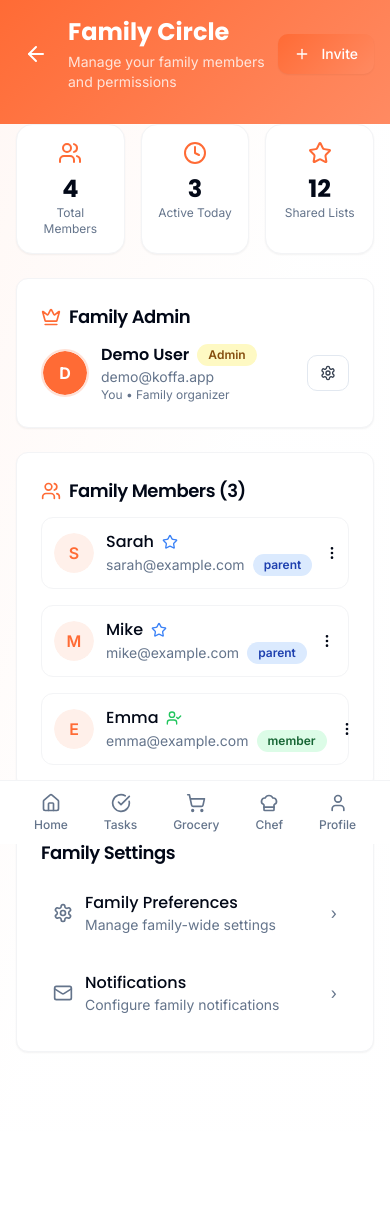
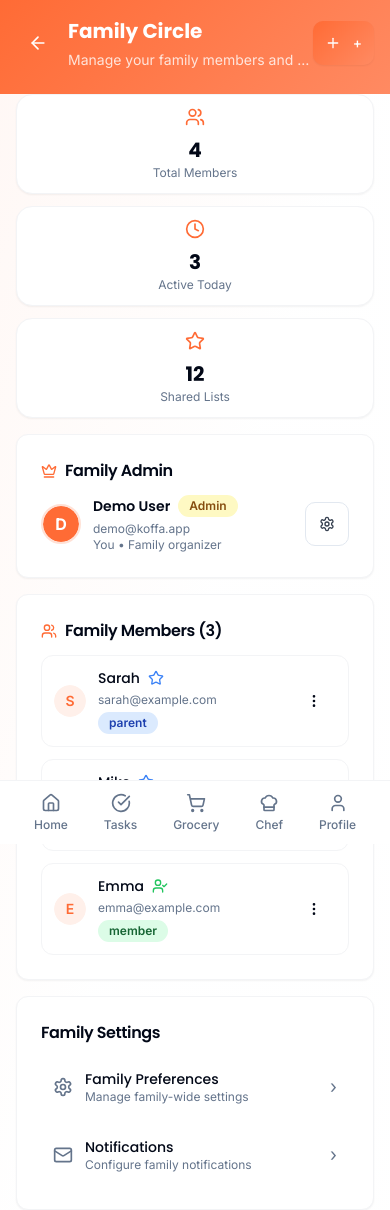
Before and after one commit to mindbridge-xr/koffa-basket-groceries-home, a React (Vite) app: page /family-management in a window 390 px wide. Shown: the top 1210 px of the page. Before the commit the page ends 1132 px from the top, so only its background shows below. Built offline with nearby package versions, Linux system fonts and the light colour scheme.

Commit message:
Refactor: Implement mobile responsiveness for FamilyManagement
Improved mobile responsiveness of the FamilyManagement page, including dialog enhancements, responsive grid and layout optimization, and content flow improvements.

```diff
--- a/src/components/PageHeader.tsx
+++ b/src/components/PageHeader.tsx
@@ -34,35 +34,35 @@ export const PageHeader: React.FC<PageHeaderProps> = ({
   };
 
   return (
-    <div className="bg-gradient-primary text-white mobile-padding">
-      <div className="flex items-center justify-between mb-4">
-        <div className="flex items-center space-x-3">
+    <div className="bg-gradient-primary text-white px-4 py-4 sm:py-6">
+      <div className="flex items-center justify-between mb-2 sm:mb-4">
+        <div className="flex items-center space-x-2 sm:space-x-3 min-w-0 flex-1">
           {showBack && (
             <button
               onClick={handleBack}
-              className="p-2 hover:bg-white/10 rounded-xl transition-colors animate-press"
+              className="p-2 hover:bg-white/10 rounded-xl transition-colors animate-press flex-shrink-0 min-h-[44px] min-w-[44px] flex items-center justify-center"
             >
-              <ArrowLeft className="h-6 w-6" />
+              <ArrowLeft className="h-5 w-5 sm:h-6 sm:w-6" />
             </button>
           )}
-          <div>
-            <h1 className="text-2xl font-bold mb-1 font-poppins">{title}</h1>
+          <div className="min-w-0 flex-1">
+            <h1 className="text-xl sm:text-2xl font-bold mb-1 font-poppins truncate">{title}</h1>
             {subtitle && (
-              <p className="text-sm text-white/80 font-inter">{subtitle}</p>
+              <p className="text-sm text-white/80 font-inter truncate">{subtitle}</p>
             )}
           </div>
         </div>
 
-        <div className="flex items-center space-x-2">
+        <div className="flex items-center space-x-2 flex-shrink-0">
           {children}
           {showSettings && (
             <Button
               variant="ghost"
               size="sm"
-              className="text-white hover:bg-white/10"
+              className="text-white hover:bg-white/10 min-h-[44px] min-w-[44px]"
               onClick={onSettings}
             >
-              <Settings className="h-5 w-5" />
+              <Settings className="h-4 w-4 sm:h-5 sm:w-5" />
             </Button>
           )}
         </div>
--- a/src/index.css
+++ b/src/index.css
@@ -106,16 +106,16 @@
 
   /* Button styles */
   .btn-primary {
-    @apply bg-gradient-primary text-white font-medium rounded-xl px-4 py-2 shadow-sm hover:shadow-md active:scale-95 transition-all duration-200 border-0;
+    @apply bg-gradient-primary text-white font-medium rounded-xl px-4 py-2 shadow-sm hover:shadow-md active:scale-95 transition-all duration-200 border-0 min-h-[44px];
   }
 
   .btn-secondary {
-    @apply bg-gray-100 text-gray-700 font-medium rounded-xl px-4 py-2 hover:bg-gray-200 active:scale-95 transition-all duration-200 border border-gray-200;
+    @apply bg-gray-100 text-gray-700 font-medium rounded-xl px-4 py-2 hover:bg-gray-200 active:scale-95 transition-all duration-200 border border-gray-200 min-h-[44px];
   }
 
   /* Input styles */
   .input-familyhub {
-    @apply bg-white border-2 border-gray-100 rounded-xl px-4 py-3 text-foreground placeholder:text-muted-foreground focus:border-primary focus:ring-0 transition-colors duration-200;
+    @apply bg-white border-2 border-gray-100 rounded-xl px-4 py-3 text-foreground placeholder:text-muted-foreground focus:border-primary focus:ring-0 transition-colors duration-200 min-h-[44px];
   }
 
   /* Status badges */
@@ -153,4 +153,21 @@
   .nav-item-inactive {
     @apply nav-item text-muted-foreground hover:text-foreground hover:bg-gray-50;
   }
+
+  /* Mobile responsive helpers */
+  .touch-target {
+    @apply min-h-[44px] min-w-[44px];
+  }
+
+  .mobile-text {
+    @apply text-sm sm:text-base;
+  }
+
+  .mobile-heading {
+    @apply text-base sm:text-lg;
+  }
+
+  .mobile-subheading {
+    @apply text-xs sm:text-sm;
+  }
 }
--- a/src/pages/FamilyManagement.tsx
+++ b/src/pages/FamilyManagement.tsx
@@ -83,20 +83,21 @@ export const FamilyManagement: React.FC = () => {
       >
         <Button
           onClick={() => setShowInviteDialog(true)}
-          className="btn-primary"
+          className="btn-primary min-h-[44px] px-3 sm:px-4"
         >
           <Plus className="h-4 w-4 mr-1" />
-          Invite
+          <span className="hidden xs:inline">Invite</span>
+          <span className="xs:hidden">+</span>
         </Button>
       </PageHeader>
 
-      <div className="mobile-spacing space-y-6">
+      <div className="mobile-spacing space-y-4 sm:space-y-6">
         {/* Family Stats */}
-        <div className="grid grid-cols-3 gap-4">
+        <div className="grid grid-cols-1 xs:grid-cols-3 gap-3 sm:gap-4">
           {familyStats.map((stat, index) => (
-            <div key={index} className="card-familyhub p-4 text-center">
-              <stat.icon className="h-6 w-6 mx-auto mb-2 text-primary" />
-              <div className="text-2xl font-bold text-foreground font-poppins">{stat.value}</div>
+            <div key={index} className="card-familyhub p-3 sm:p-4 text-center">
+              <stat.icon className="h-5 w-5 sm:h-6 sm:w-6 mx-auto mb-2 text-primary" />
+              <div className="text-xl sm:text-2xl font-bold text-foreground font-poppins">{stat.value}</div>
               <div className="text-xs text-muted-foreground font-inter">{stat.label}</div>
             </div>
           ))}
@@ -105,32 +106,32 @@ export const FamilyManagement: React.FC = () => {
         {/* Current User */}
         <Card className="card-familyhub">
           <CardHeader className="pb-3">
-            <CardTitle className="text-lg font-poppins flex items-center">
-              <Crown className="h-5 w-5 mr-2 text-primary" />
+            <CardTitle className="text-base sm:text-lg font-poppins flex items-center">
+              <Crown className="h-4 w-4 sm:h-5 sm:w-5 mr-2 text-primary" />
               Family Admin
             </CardTitle>
           </CardHeader>
           <CardContent>
             <div className="flex items-center justify-between">
-              <div className="flex items-center space-x-3">
-                <Avatar className="h-12 w-12 border-2 border-primary/20">
+              <div className="flex items-center space-x-3 min-w-0 flex-1">
+                <Avatar className="h-10 w-10 sm:h-12 sm:w-12 border-2 border-primary/20 flex-shrink-0">
                   <AvatarImage src={user?.avatar} alt={user?.name} />
                   <AvatarFallback className="bg-primary text-white font-bold">
                     {user?.name?.[0]}
                   </AvatarFallback>
                 </Avatar>
-                <div>
-                  <div className="flex items-center space-x-2">
-                    <h3 className="font-semibold text-foreground font-poppins">{user?.name}</h3>
-                    <Badge className="bg-yellow-100 text-yellow-800 text-xs">
+                <div className="min-w-0 flex-1">
+                  <div className="flex items-center space-x-2 mb-1">
+                    <h3 className="font-semibold text-foreground font-poppins text-sm sm:text-base truncate">{user?.name}</h3>
+                    <Badge className="bg-yellow-100 text-yellow-800 text-xs flex-shrink-0">
                       Admin
                     </Badge>
                   </div>
-                  <p className="text-sm text-muted-foreground font-inter">{user?.email}</p>
+                  <p className="text-xs sm:text-sm text-muted-foreground font-inter truncate">{user?.email}</p>
                   <p className="text-xs text-muted-foreground font-inter">You • Family organizer</p>
                 </div>
               </div>
-              <Button variant="outline" size="sm" className="btn-secondary">
+              <Button variant="outline" size="sm" className="btn-secondary flex-shrink-0 min-h-[44px] min-w-[44px]">
                 <Settings className="h-4 w-4" />
               </Button>
             </div>
@@ -140,54 +141,56 @@ export const FamilyManagement: React.FC = () => {
         {/* Family Members */}
         <Card className="card-familyhub">
           <CardHeader className="pb-3">
-            <CardTitle className="text-lg font-poppins flex items-center justify-between">
+            <CardTitle className="text-base sm:text-lg font-poppins flex items-center justify-between">
               <span className="flex items-center">
-                <Users className="h-5 w-5 mr-2 text-primary" />
-                Family Members ({familyMembers.length})
+                <Users className="h-4 w-4 sm:h-5 sm:w-5 mr-2 text-primary" />
+                <span className="truncate">Family Members ({familyMembers.length})</span>
               </span>
             </CardTitle>
           </CardHeader>
-          <CardContent className="space-y-4">
+          <CardContent className="space-y-3 sm:space-y-4">
             {familyMembers.length > 0 ? (
               familyMembers.map((member, index) => (
-                <div key={index} className="flex items-center justify-between p-3 rounded-lg border border-gray-100 hover:bg-gray-50 transition-colors">
-                  <div className="flex items-center space-x-3">
-                    <Avatar className="h-10 w-10">
+                <div key={index} className="flex items-center justify-between p-3 rounded-lg border border-gray-100 hover:bg-gray-50 transition-colors min-h-[60px]">
+                  <div className="flex items-center space-x-3 min-w-0 flex-1">
+                    <Avatar className="h-8 w-8 sm:h-10 sm:w-10 flex-shrink-0">
                       <AvatarImage src={member.avatar} alt={member.name} />
-                      <AvatarFallback className="bg-primary/10 text-primary font-semibold">
+                      <AvatarFallback className="bg-primary/10 text-primary font-semibold text-sm">
                         {member.name[0]}
                       </AvatarFallback>
                     </Avatar>
-                    <div>
-                      <div className="flex items-center space-x-2">
-                        <h4 className="font-medium text-foreground font-poppins">{member.name}</h4>
-                        {getRoleIcon(member.role)}
+                    <div className="min-w-0 flex-1">
+                      <div className="flex items-center space-x-2 mb-1">
+                        <h4 className="font-medium text-foreground font-poppins text-sm truncate">{member.name}</h4>
+                        <div className="flex-shrink-0">
+                          {getRoleIcon(member.role)}
+                        </div>
                       </div>
-                      <div className="flex items-center space-x-2">
-                        <p className="text-sm text-muted-foreground font-inter">{member.email}</p>
-                        <Badge className={`text-xs ${getRoleBadgeColor(member.role)}`}>
+                      <div className="flex flex-col xs:flex-row xs:items-center xs:space-x-2 space-y-1 xs:space-y-0">
+                        <p className="text-xs sm:text-sm text-muted-foreground font-inter truncate">{member.email}</p>
+                        <Badge className={`text-xs ${getRoleBadgeColor(member.role)} flex-shrink-0 w-fit`}>
                           {member.role}
                         </Badge>
                       </div>
                     </div>
                   </div>
-                  <Button variant="ghost" size="sm">
+                  <Button variant="ghost" size="sm" className="flex-shrink-0 min-h-[44px] min-w-[44px]">
                     <MoreVertical className="h-4 w-4" />
                   </Button>
                 </div>
               ))
             ) : (
-              <div className="text-center py-8">
-                <Users className="h-12 w-12 mx-auto mb-4 text-muted-foreground" />
-                <h3 className="text-lg font-semibold text-foreground mb-2 font-poppins">
+              <div className="text-center py-6 sm:py-8">
+                <Users className="h-10 w-10 sm:h-12 sm:w-12 mx-auto mb-4 text-muted-foreground" />
+                <h3 className="text-base sm:text-lg font-semibold text-foreground mb-2 font-poppins">
                   No family members yet
                 </h3>
-                <p className="text-sm text-muted-foreground mb-4 font-inter">
+                <p className="text-sm text-muted-foreground mb-4 font-inter px-4">
                   Start building your family circle by inviting members
                 </p>
                 <Button
                   onClick={() => setShowInviteDialog(true)}
-                  className="btn-primary"
+                  className="btn-primary min-h-[44px]"
                 >
                   <Plus className="h-4 w-4 mr-2" />
                   Invite First Member
@@ -200,29 +203,29 @@ export const FamilyManagement: React.FC = () => {
         {/* Family Settings */}
         <Card className="card-familyhub">
           <CardHeader className="pb-3">
-            <CardTitle className="text-lg font-poppins">Family Settings</CardTitle>
+            <CardTitle className="text-base sm:text-lg font-poppins">Family Settings</CardTitle>
           </CardHeader>
-          <CardContent className="space-y-3">
-            <button className="w-full flex items-center justify-between p-3 rounded-lg hover:bg-gray-50 transition-colors text-left">
-              <div className="flex items-center space-x-3">
-                <Settings className="h-5 w-5 text-muted-foreground" />
-                <div>
-                  <h4 className="font-medium text-foreground font-poppins">Family Preferences</h4>
-                  <p className="text-sm text-muted-foreground font-inter">Manage family-wide settings</p>
+          <CardContent className="space-y-2 sm:space-y-3">
+            <button className="w-full flex items-center justify-between p-3 rounded-lg hover:bg-gray-50 transition-colors text-left min-h-[60px]">
+              <div className="flex items-center space-x-3 min-w-0 flex-1">
+                <Settings className="h-5 w-5 text-muted-foreground flex-shrink-0" />
+                <div className="min-w-0 flex-1">
+                  <h4 className="font-medium text-foreground font-poppins text-sm">Family Preferences</h4>
+                  <p className="text-xs sm:text-sm text-muted-foreground font-inter">Manage family-wide settings</p>
                 </div>
               </div>
-              <div className="text-muted-foreground">›</div>
+              <div className="text-muted-foreground text-lg">›</div>
             </button>
 
-            <button className="w-full flex items-center justify-between p-3 rounded-lg hover:bg-gray-50 transition-colors text-left">
-              <div className="flex items-center space-x-3">
-                <Mail className="h-5 w-5 text-muted-foreground" />
-                <div>
-                  <h4 className="font-medium text-foreground font-poppins">Notifications</h4>
-                  <p className="text-sm text-muted-foreground font-inter">Configure family notifications</p>
+            <button className="w-full flex items-center justify-between p-3 rounded-lg hover:bg-gray-50 transition-colors text-left min-h-[60px]">
+              <div className="flex items-center space-x-3 min-w-0 flex-1">
+                <Mail className="h-5 w-5 text-muted-foreground flex-shrink-0" />
+                <div className="min-w-0 flex-1">
+                  <h4 className="font-medium text-foreground font-poppins text-sm">Notifications</h4>
+                  <p className="text-xs sm:text-sm text-muted-foreground font-inter">Configure family notifications</p>
                 </div>
               </div>
-              <div className="text-muted-foreground">›</div>
+              <div className="text-muted-foreground text-lg">›</div>
             </button>
           </CardContent>
         </Card>
@@ -232,9 +235,9 @@ export const FamilyManagement: React.FC = () => {
 
       {/* Invite Member Dialog */}
       <Dialog open={showInviteDialog} onOpenChange={setShowInviteDialog}>
-        <DialogContent className="card-familyhub mx-4">
+        <DialogContent className="card-familyhub">
           <DialogHeader className="text-left">
-            <DialogTitle className="text-xl font-semibold font-poppins">Invite Family Member</DialogTitle>
+            <DialogTitle className="text-lg sm:text-xl font-semibold font-poppins">Invite Family Member</DialogTitle>
           </DialogHeader>
           <div className="py-4 space-y-4">
             <div className="space-y-2">
@@ -246,7 +249,7 @@ export const FamilyManagement: React.FC = () => {
                 placeholder="Enter their full name"
                 value={inviteName}
                 onChange={(e) => setInviteName(e.target.value)}
-                className="input-familyhub"
+                className="input-familyhub min-h-[44px]"
               />
             </div>
 
@@ -260,7 +263,7 @@ export const FamilyManagement: React.FC = () => {
                 placeholder="their@email.com"
                 value={inviteEmail}
                 onChange={(e) => setInviteEmail(e.target.value)}
-                className="input-familyhub"
+                className="input-familyhub min-h-[44px]"
               />
             </div>
 
@@ -269,7 +272,7 @@ export const FamilyManagement: React.FC = () => {
                 Family Role
               </label>
               <Select value={inviteRole} onValueChange={setInviteRole}>
-                <SelectTrigger className="input-familyhub">
+                <SelectTrigger className="input-familyhub min-h-[44px]">
                   <SelectValue />
                 </SelectTrigger>
                 <SelectContent>
@@ -283,17 +286,17 @@ export const FamilyManagement: React.FC = () => {
               </p>
             </div>
           </div>
-          <DialogFooter className="space-x-3">
+          <DialogFooter className="gap-3">
             <Button
               variant="outline"
               onClick={() => setShowInviteDialog(false)}
-              className="btn-secondary flex-1"
+              className="btn-secondary flex-1 min-h-[44px]"
             >
               Cancel
             </Button>
             <Button
               onClick={handleInviteMember}
-              className="btn-primary flex-1"
+              className="btn-primary flex-1 min-h-[44px]"
             >
               Send Invitation
             </Button>
--- a/tailwind.config.ts
+++ b/tailwind.config.ts
@@ -19,6 +19,9 @@ export default {
 			}
 		},
 		extend: {
+			screens: {
+				'xs': '475px',
+			},
 			colors: {
 				border: 'hsl(var(--border))',
 				input: 'hsl(var(--input))',
```
Also changed, not shown: src/components/ui/dialog.tsx (+4 -3 lines).
